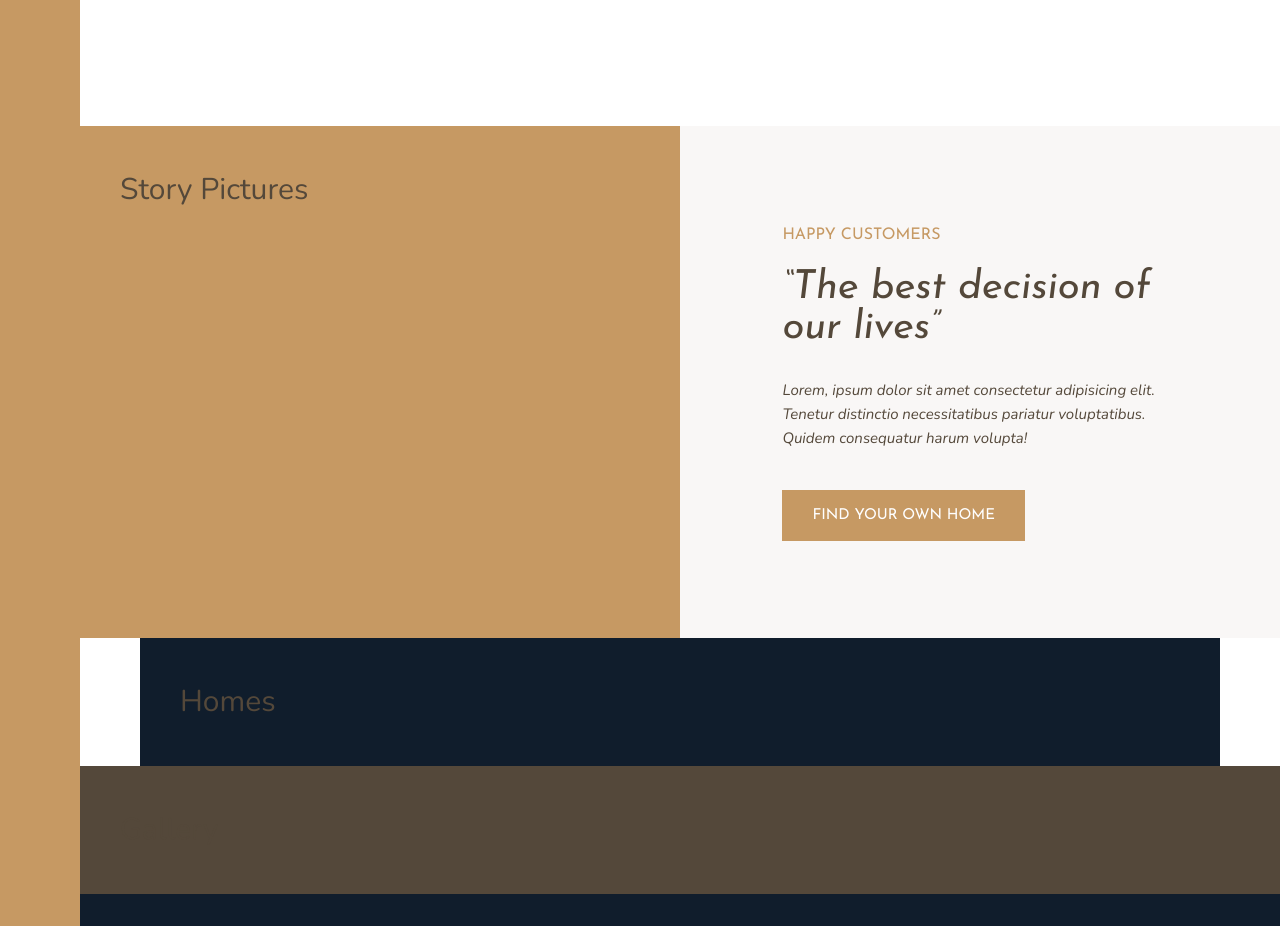
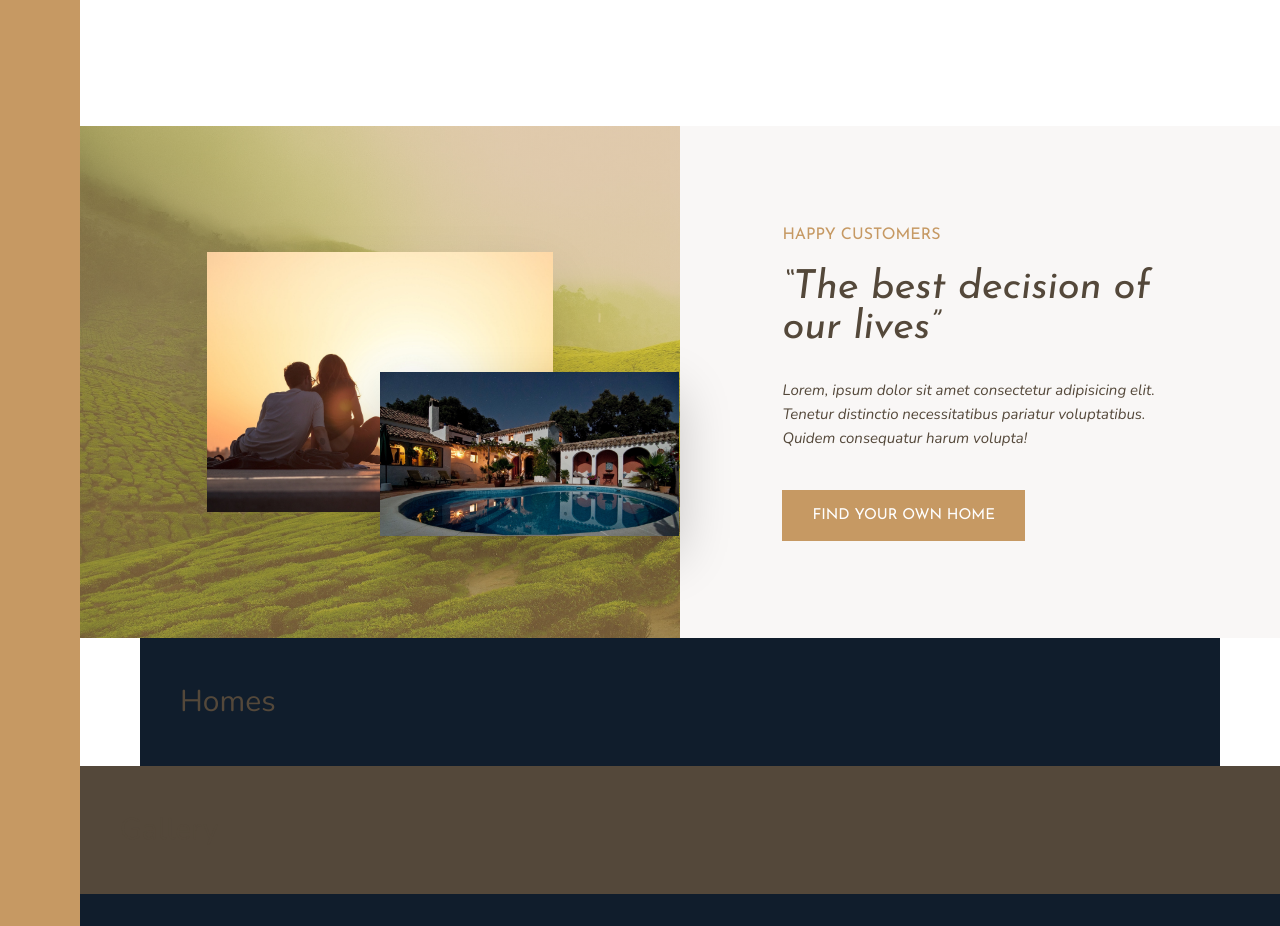
Before and after one commit to wyne-ybanez/Advanced-Sass-Grid, a website: page index.html in a window 1280 px wide. Shown: the part 1320-2246 px from the top of the page. Drawn offline with nearby package versions, Linux system fonts and the light colour scheme.

Commit message:
Update: add images to left side story feature and styling

```diff
--- a/index.html
+++ b/index.html
@@ -80,7 +80,8 @@
 
         <!-- Story Grid: doesn't need a parent block because these will be grid items -->
         <div class="story__pictures">
-            Story Pictures
+            <img src="img/story-1.jpeg" alt="Couple with new house" class="story__img--1">
+            <img src="img/story-2.jpeg" alt="New house" class="story__img--2">
         </div>
 
         <div class="story__content">
--- a/sass/_story.scss
+++ b/sass/_story.scss
@@ -2,6 +2,30 @@
   &__pictures {
     background-color: $color-primary;
     grid-column: full-start / col-end 4;
+    background-image: linear-gradient(rgba($color-primary, .5),
+      rgba($color-primary, .5)),
+      url(../img/back.jpg);
+    background-size: cover;
+
+    display: grid;
+    grid-template-rows: repeat(6, 1fr);
+    grid-template-columns: repeat(6, 1fr);
+    align-items: center;
+  }
+
+  &__img--1 {
+    width: 100%;
+    grid-row: 2 / 6;
+    grid-column: 2 / 6;
+    box-shadow: 0 2rem 5rem rgba(#000, .1);
+  }
+
+  &__img--2 {
+    width: 115%;
+    grid-row: 4 / 6;
+    grid-column: 4 / 7;
+    z-index: 20;
+    box-shadow: 0 2rem 5rem rgba(#000, .2);
   }
 
   &__content {
```
Also changed, not shown: README.md, css/style.css.
